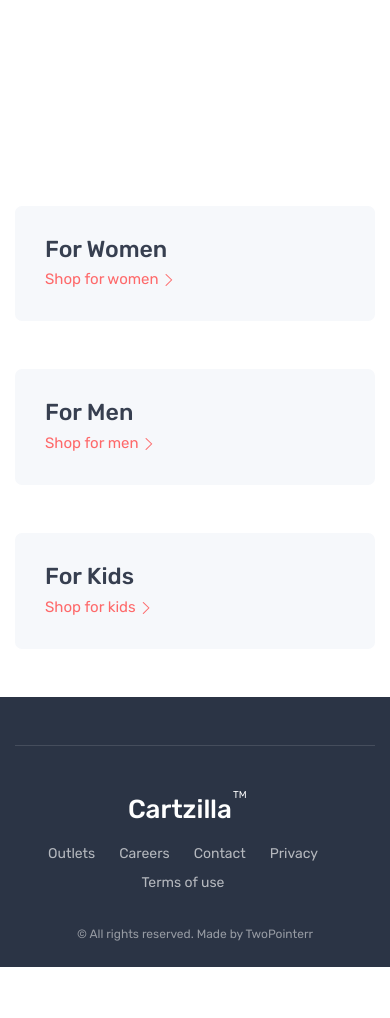
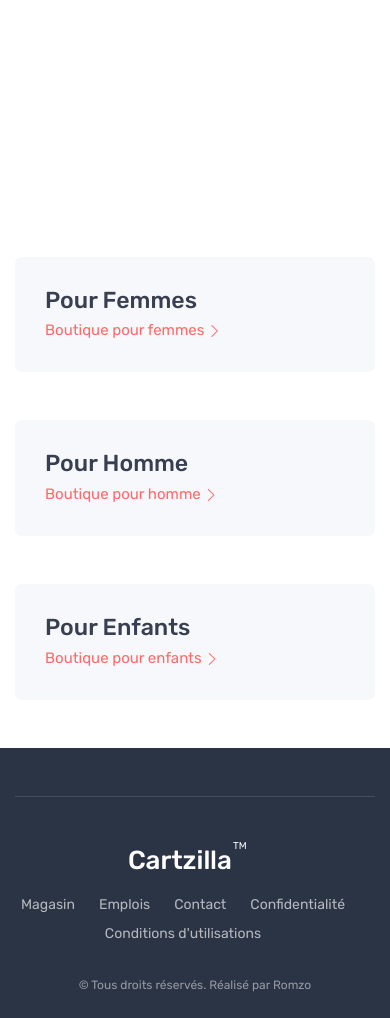
Before and after one commit to scorpiomac/ecommerce_romzo, a Django app: page / in a window 390 px wide. Shown: the part 552-1570 px from the top of the page. Before the commit the page ends 1519 px from the top, so only its background shows below. Run offline with Django 3.2, Linux system fonts and the light colour scheme; data that the repository does not hold is empty; some libraries are stand-ins or nearby versions; some web fonts are replaced.

Commit message:
correction erreur numero telephone et traduction en fr page accueil et base

```diff
--- a/templates/base.html
+++ b/templates/base.html
@@ -62,7 +62,7 @@ input[type=number] {
           <form class="input-group d-none d-lg-flex flex-nowrap mx-4" method="POST" action="{% url 'apps.main:search_product' %}">
           {% csrf_token %}
           <div class="input-group d-none d-lg-flex mx-4">
-            <input class="form-control rounded-end pe-5" type="text" name = "keyword" placeholder="Search for products" required>
+            <input class="form-control rounded-end pe-5" type="text" name = "keyword" placeholder="Rechercher un produit" required>
 
             <button type="submit" class="btn btn-outline-dark btn-icon">
             <i class="ci-search"></i>
@@ -83,14 +83,16 @@ input[type=number] {
               {% else %} {% endcomment %}
                 <div class="navbar-tool-icon-box"><a href="{% url 'apps.accounts:profile'%}"><i class="navbar-tool-icon ci-user"></i></div>
               {% endif %}
-            <div class="navbar-tool-text ms-n3"><small>Hello!!</small>{{user.first_name}}</div>
+            <div class="navbar-tool-text ms-n3"><small>Bonjour!!</small>{{user.first_name}}</div>
             <a class="navbar-tool ms-1 ms-lg-0 me-n1 me-lg-2" href="{% url 'apps.accounts:signout' %}" data-bs-toggle="modal">
-              <button type="button" class="btn btn-sm btn-outline-primary ms-4">Logout</button>
+              <div class="navbar-tool-icon-box"><a href="{% url 'apps.accounts:profile'%}"><i class="navbar-tool-icon ci-user"></i></div>
+
+              <button type="button" class="btn btn-sm btn-outline-primary ms-4">Déconnexion</button>
             </a>
             {% else %}
             <a class="navbar-tool ms-1 ms-lg-0 me-n1 me-lg-2" href="{% url 'apps.accounts:signin' %}" data-bs-toggle="modal">
               <div class="navbar-tool-icon-box"><i class="navbar-tool-icon ci-user"></i></div>
-              <div class="navbar-tool-text ms-n3"><small>Hello, Sign in</small></div>
+              <div class="navbar-tool-text ms-n3"><small>Bonjour, Connexion</small></div>
             </a>
             {% endif %}
             {% if request.user.is_staff %}
@@ -99,7 +101,7 @@ input[type=number] {
             <div class="navbar-tool ms-3">
             <a class="navbar-tool-icon-box bg-secondary dropdown-toggle" href="{% url 'apps.cart:mycart' %}">
             <i class="navbar-tool-icon ci-cart"></i></a>
-            <a class="navbar-tool-text fw-bolder ms-n2" href="{% url 'apps.cart:mycart' %}"><small>My Cart</small></a>
+            <a class="navbar-tool-text fw-bolder ms-n2" href="{% url 'apps.cart:mycart' %}"><small>Panier</small></a>
             {% endif %}
                   </div>
 
@@ -117,7 +119,7 @@ input[type=number] {
             <form class="input-group d-lg-none d-flex flex-nowrap my-3" method="POST" action="{% url 'apps.main:search_product' %}">
           {% csrf_token %}
           <div class="input-group d-lg-none d-lg-flex">
-            <input class="form-control rounded-end pe-5" type="text" name = "keyword" placeholder="Search for products" required>
+            <input class="form-control rounded-end pe-5" type="text" name = "keyword" placeholder="Rechercher un produit" required>
 
             <button type="submit" class="btn btn-outline-dark btn-icon">
             <i class="ci-search"></i>
@@ -127,15 +129,17 @@ input[type=number] {
 
             <!-- Primary menu-->
             <ul class="navbar-nav">
-              <li class="nav-item dropdown {{Home}}"><a class="nav-link" href="{% url 'apps.main:index' %}">Home</a>
+              <li class="nav-item dropdown {{Home}}"><a class="nav-link" href="{% url 'apps.main:index' %}">Accueil</a>
 
               </li>
-              <li class="nav-item dropdown {{Shop}}"><a class="nav-link" href="{% url 'apps.main:showallproducts' %}">Shop</a>
+              <li class="nav-item dropdown {{Shop}}"><a class="nav-link" href="{% url 'apps.main:showallproducts' %}">Boutique</a>
 
               </li>
-              <li class="nav-item dropdown {{Accounts}}"><a class="nav-link dropdown-toggle" href="#"
-                  data-bs-toggle="dropdown">Account</a>
+              <li class="nav-item dropdown {{Accounts}}"><a class="nav-link dropdown-toggle" href="{% url 'apps.accounts:profile'%}"
+                  data-bs-toggle="dropdown">Compte</a>
                 <ul class="dropdown-menu">
+                  <li><a class="dropdown-item" href="{% url 'apps.accounts:profile'%}">Mon compte</a></li>
+
                 {% comment %} {% if user.is_staff %}
 
                       <li><a class="dropdown-item" href="{% url 'apps.seller_accounts:profile' %}">Settings</a></li>
@@ -144,7 +148,7 @@ input[type=number] {
                       <li><a class="dropdown-item" href="{% url 'apps.seller_accounts:add_new_product' %}">Add New Product</a></li>                 {% else %}
                                       <li><a class="dropdown-item" href="{% url 'apps.accounts:orders' %}">Orders History</a></li>
                       <li><a class="dropdown-item" href="{% url 'apps.accounts:profile' %}">Profile Settings</a></li>
-                      <li><a class="dropdown-item" href="{% url 'apps.accounts:address' %}">Account Address</a></li>
+                      <li><a class="dropdown-item" href="{% url 'apps.accounts:address' %}">Compte Address</a></li>
 
                   {% endif %} {% endcomment %}
                   {% if user.is_authenticated %}
@@ -155,7 +159,7 @@ input[type=number] {
 
                 </ul>
               </li>
-              <li class="nav-item dropdown {{Contact}}"><a class="nav-link" href="{% url 'apps.main:contact' %}">Contact Us</a></li>
+              <li class="nav-item dropdown {{Contact}}"><a class="nav-link" href="{% url 'apps.main:contact' %}">Contactez-Nous</a></li>
 
             </ul>
 
@@ -188,18 +192,18 @@ input[type=number] {
             </div>
             <div class="widget widget-links widget-light">
               <ul class="widget-list d-flex flex-wrap justify-content-center justify-content-md-start">
-                <li class="widget-list-item me-4"><a class="widget-list-link" href="#">Outlets</a></li>
-                <li class="widget-list-item me-4"><a class="widget-list-link" href="#">Careers</a></li>
+                <li class="widget-list-item me-4"><a class="widget-list-link" href="#">Magasin</a></li>
+                <li class="widget-list-item me-4"><a class="widget-list-link" href="#">Emplois</a></li>
                 <li class="widget-list-item me-4"><a class="widget-list-link" href="{% url 'apps.main:contact' %}">Contact</a></li>
-                <li class="widget-list-item me-4"><a class="widget-list-link" href="#">Privacy</a></li>
-                <li class="widget-list-item me-4"><a class="widget-list-link" href="#">Terms of use</a></li>
+                <li class="widget-list-item me-4"><a class="widget-list-link" href="#">Confidentialité</a></li>
+                <li class="widget-list-item me-4"><a class="widget-list-link" href="#">Conditions d'utilisations</a></li>
               </ul>
             </div>
           </div>
 
         </div>
-        <div class="pb-4 fs-xs text-light opacity-50 text-center text-md-start">© All rights reserved. Made by <a
-            class="text-light" href="https://github.com/TwoPointerr" target="_blank" rel="noopener">TwoPointerr</a></div>
+        <div class="pb-4 fs-xs text-light opacity-50 text-center text-md-start">© Tous droits réservés. Réalisé par <a
+            class="text-light" href="https://github.com/TwoPointerr" target="_blank" rel="noopener">Romzo</a></div>
       </div>
     </div>
   </footer>
--- a/templates/home-fashion-store-v2.html
+++ b/templates/home-fashion-store-v2.html
@@ -10,10 +10,10 @@
                 <div class="d-lg-flex justify-content-between align-items-center ps-lg-4"><img class="d-block order-lg-2 me-lg-n5 flex-shrink-0" src="{% static 'img/home/hero-slider/02.jpg' %}" alt="Women Sportswear">
                     <div class="position-relative mx-auto me-lg-n5 py-5 px-4 mb-lg-5 order-lg-1" style="max-width: 42rem; z-index: 10;">
                         <div class="pb-lg-5 mb-lg-5 text-center text-lg-start text-lg-nowrap">
-                            <h3 class="h2 text-light fw-light pb-1 from-bottom">Hurry up! Limited time offer.</h3>
-                            <h2 class="text-light display-5 from-bottom delay-1">Women Sportswear Sale</h2>
-                            <p class="fs-lg text-light pb-3 from-bottom delay-2">Sneakers, Keds, Sweatshirts, Hoodies &amp; much more...</p>
-                            <div class="d-table scale-up delay-4 mx-auto mx-lg-0"><a class="btn btn-primary" href="{% url 'apps.main:showallproducts' %}">Shop Now<i class="ci-arrow-right ms-2 me-n1"></i></a></div>
+                            <h3 class="h2 text-light fw-light pb-1 from-bottom">Dépêchez-vous ! Offre limitée.</h3>
+                            <h2 class="text-light display-5 from-bottom delay-1">Vêtements de sport en promotion</h2>
+                            <p class="fs-lg text-light pb-3 from-bottom delay-2">Baskets, vêtements de sport, pulls à capuche &amp; et bien plus... </p>
+                            <div class="d-table scale-up delay-4 mx-auto mx-lg-0"><a class="btn btn-primary" href="{% url 'apps.main:showallproducts' %}">Parcourir<i class="ci-arrow-right ms-2 me-n1"></i></a></div>
                         </div>
                     </div>
                 </div>
@@ -23,10 +23,10 @@
                 <div class="d-lg-flex justify-content-between align-items-center ps-lg-4"><img class="d-block order-lg-2 me-lg-n5 flex-shrink-0" src="{% static 'img/home/hero-slider/01.jpg' %}" alt="Summer Collection">
                     <div class="position-relative mx-auto me-lg-n5 py-5 px-4 mb-lg-5 order-lg-1" style="max-width: 42rem; z-index: 10;">
                         <div class="pb-lg-5 mb-lg-5 text-center text-lg-start text-lg-nowrap">
-                            <h3 class="h2 text-light fw-light pb-1 from-start">Has just arrived!</h3>
-                            <h2 class="text-light display-5 from-start delay-1">Huge Summer Collection</h2>
-                            <p class="fs-lg text-light pb-3 from-start delay-2">Swimwear, Tops, Shorts, Sunglasses &amp; much more...</p>
-                            <div class="d-table scale-up delay-4 mx-auto mx-lg-0"><a class="btn btn-primary" href="{% url 'apps.main:showallproducts' %}">Shop Now<i class="ci-arrow-right ms-2 me-n1"></i></a></div>
+                            <h3 class="h2 text-light fw-light pb-1 from-start">Nouvel arrivage!</h3>
+                            <h2 class="text-light display-5 from-start delay-1">Énorme collection d'été</h2>
+                            <p class="fs-lg text-light pb-3 from-start delay-2">Maillots de bain, Tops, Shorts, Lunettes de soleil &amp; beaucoup plus...</p>
+                            <div class="d-table scale-up delay-4 mx-auto mx-lg-0"><a class="btn btn-primary" href="{% url 'apps.main:showallproducts' %}">Parcourir<i class="ci-arrow-right ms-2 me-n1"></i></a></div>
                         </div>
                     </div>
                 </div>
@@ -36,10 +36,10 @@
                 <div class="d-lg-flex justify-content-between align-items-center ps-lg-4"><img class="d-block order-lg-2 me-lg-n5 flex-shrink-0" src="{% static 'img/home/hero-slider/03.jpg' %}" alt="Men Accessories">
                     <div class="position-relative mx-auto me-lg-n5 py-5 px-4 mb-lg-5 order-lg-1" style="max-width: 42rem; z-index: 10;">
                         <div class="pb-lg-5 mb-lg-5 text-center text-lg-start text-lg-nowrap">
-                            <h3 class="h2 text-light fw-light pb-1 from-top">Complete your look with</h3>
-                            <h2 class="text-light display-5 from-top delay-1">New Men's Accessories</h2>
-                            <p class="fs-lg text-light pb-3 from-top delay-2">Hats &amp; Caps, Sunglasses, Bags &amp; much more...</p>
-                            <div class="d-table scale-up delay-4 mx-auto mx-lg-0"><a class="btn btn-primary" href="{% url 'apps.main:showallproducts' %}">Shop Now<i class="ci-arrow-right ms-2 me-n1"></i></a></div>
+                            <h3 class="h2 text-light fw-light pb-1 from-top">Complétez votre look avec les</h3>
+                            <h2 class="text-light display-5 from-top delay-1">Nouveaux accessoires pour homme</h2>
+                            <p class="fs-lg text-light pb-3 from-top delay-2">Chapeaux &amp; Casquettes, lunettes, sacs &amp; beaucoup plus...</p>
+                            <div class="d-table scale-up delay-4 mx-auto mx-lg-0"><a class="btn btn-primary" href="{% url 'apps.main:showallproducts' %}">Parcourir<i class="ci-arrow-right ms-2 me-n1"></i></a></div>
                         </div>
                     </div>
                 </div>
@@ -55,7 +55,7 @@
                 <div class="d-flex flex-column h-100 overflow-hidden rounded-3" style="background-color: #f6f8fb;">
                     <div class="d-flex justify-content-between px-grid-gutter py-grid-gutter">
                         <div>
-                            <h3 class="mb-1">For Women</h3><a class="fs-md" href="{% url 'apps.main:showallproducts' %}">Shop for women<i class="ci-arrow-right fs-xs align-middle ms-1"></i></a>
+                            <h3 class="mb-1">Pour Femmes</h3><a class="fs-md" href="{% url 'apps.main:showallproducts' %}">Boutique pour femmes<i class="ci-arrow-right fs-xs align-middle ms-1"></i></a>
                         </div>
                         <div class="tns-carousel-controls" id="for-women">
                             <button type="button"><i class="ci-arrow-left"></i></button>
@@ -119,14 +119,14 @@
                 <div class="d-flex flex-column h-100 overflow-hidden rounded-3" style="background-color: #f6f8fb;">
                     <div class="d-flex justify-content-between px-grid-gutter py-grid-gutter">
                         <div class="order-md-2">
-                            <h3 class="mb-1">For Men</h3><a class="fs-md" href="{% url 'apps.main:showallproducts' %}">Shop for men<i class="ci-arrow-right fs-xs align-middle ms-1"></i></a>
+                            <h3 class="mb-1">Pour Homme</h3><a class="fs-md" href="{% url 'apps.main:showallproducts' %}">Boutique pour homme<i class="ci-arrow-right fs-xs align-middle ms-1"></i></a>
                         </div>
                         <div class="tns-carousel-controls order-md-1" id="for-men">
                             <button type="button"><i class="ci-arrow-left"></i></button>
                             <button type="button"><i class="ci-arrow-right"></i></button>
                         </div>
                     </div>
-                    <a class="d-none d-md-block mt-auto" href="{% url 'apps.main:showallproducts' %}"><img class="d-block w-100" src="{% static 'img/home/categories/cat-lg01.jpg' %}" alt="For Men"></a>
+                    <a class="d-none d-md-block mt-auto" href="{% url 'apps.main:showallproducts' %}"><img class="d-block w-100" src="{% static 'img/home/categories/cat-lg01.jpg' %}" alt="Pour Homme"></a>
                 </div>
             </div>
             <!-- Product grid (carousel)-->
@@ -184,14 +184,14 @@
                 <div class="d-flex flex-column h-100 overflow-hidden rounded-3" style="background-color: #f6f8fb;">
                     <div class="d-flex justify-content-between px-grid-gutter py-grid-gutter">
                         <div>
-                            <h3 class="mb-1">For Kids</h3><a class="fs-md" href="{% url 'apps.main:showallproducts' %}">Shop for kids<i class="ci-arrow-right fs-xs align-middle ms-1"></i></a>
+                            <h3 class="mb-1">Pour Enfants</h3><a class="fs-md" href="{% url 'apps.main:showallproducts' %}">Boutique pour enfants<i class="ci-arrow-right fs-xs align-middle ms-1"></i></a>
                         </div>
                         <div class="tns-carousel-controls" id="for-kids">
                             <button type="button"><i class="ci-arrow-left"></i></button>
                             <button type="button"><i class="ci-arrow-right"></i></button>
                         </div>
                     </div>
-                    <a class="d-none d-md-block mt-auto" href="{% url 'apps.main:showallproducts' %}"><img class="d-block w-100" src="{% static 'img/home/categories/cat-lg03.jpg' %}" alt="For Kids"></a>
+                    <a class="d-none d-md-block mt-auto" href="{% url 'apps.main:showallproducts' %}"><img class="d-block w-100" src="{% static 'img/home/categories/cat-lg03.jpg' %}" alt="Pour Enfants"></a>
                 </div>
             </div>
             <!-- Product grid (carousel)-->
--- a/templates/profile-details.html
+++ b/templates/profile-details.html
@@ -73,7 +73,12 @@
                         </div>
                         <div class="col-sm-6">
                             <label class="form-label" for="account-phone">Phone Number</label>
+                            {% if profile.mob_noe != None %}
                             <input class="form-control" type="text" id="account-phone" name="phoneno" value="{{ profile.mob_no}}" required>
+                            {% else %}
+                            <input class="form-control" type="text" id="account-phone" name="phoneno"  required>
+
+                            {% endif %}
                         </div>
 
                         <div class="col-sm-6">
```
